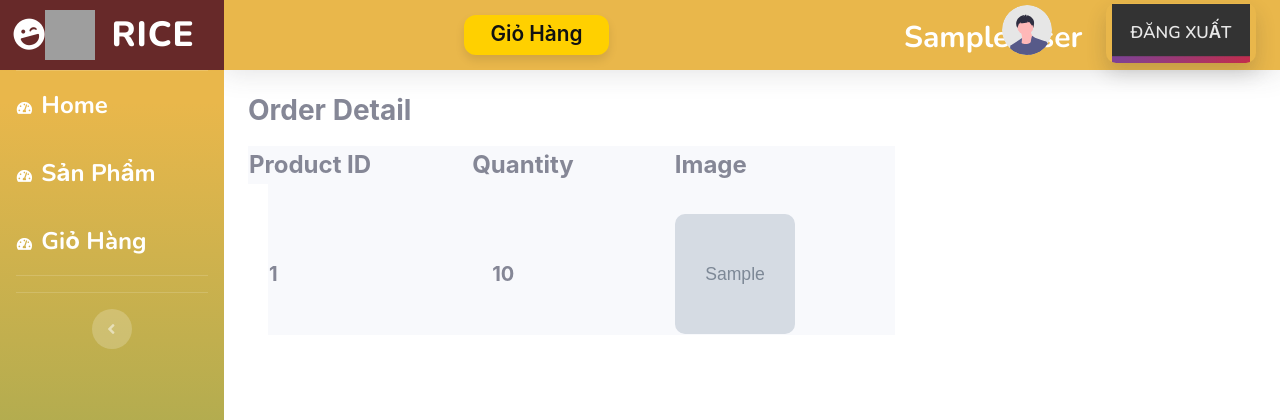
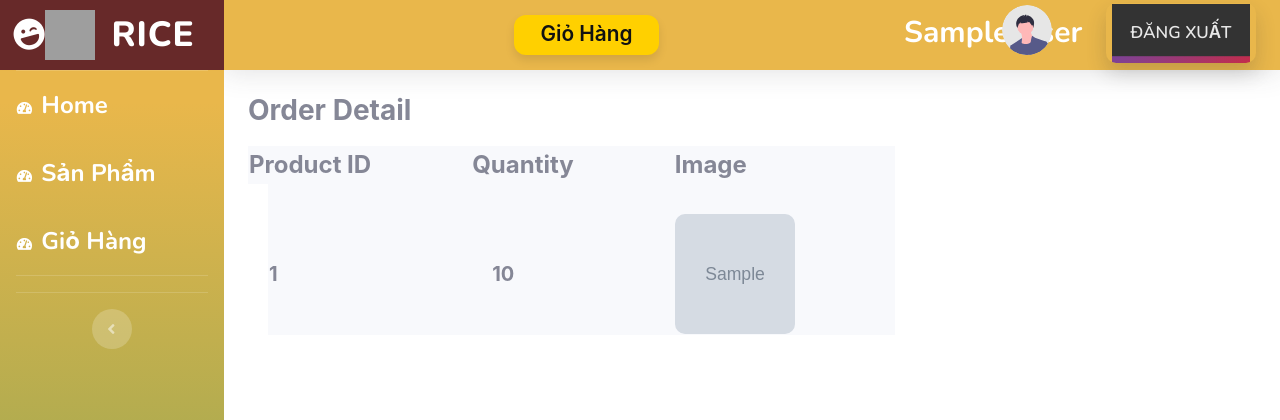
Before and after one commit to theminecr123/DoAn_MNM, a PHP site: template app/views/order/orderdetail.php in a window 1280 px wide. Shown: the top 420 px of the page. Run offline with PHP 8.4, Linux system fonts and the light colour scheme; the visitor is signed in with stand-in values (Sample User, id 1); the template is opened without the code that fills it: most values are stand-ins (such as "Sample title", 1, 10 or a date in 2020); grey boxes marked "Sample" are stand-in pictures; some libraries are stand-ins or nearby versions; grey boxes are pictures that could not be loaded.

Commit message:
fix giao dien

```diff
--- a/app/views/share/header.php
+++ b/app/views/share/header.php
@@ -175,7 +175,7 @@
                                 <li class="nav-item">
                                                 <a class="nav-link" href="/DoAn_MNM/cart/show" style="font-size: 20px;">
 
-                                                    <button style="margin-top:20px;margin-left:-600px;" class="CartBtn">
+                                                    <button style="margin-top:20px;margin-left:-550px;" class="CartBtn">
                                                     <span class="IconContainer">
                                                     <svg xmlns="http://www.w3.org/2000/svg" height="1em" viewBox="0 0 576 512" fill="rgb(17, 17, 17)" class="cart"><path d="M0 24C0 10.7 10.7 0 24 0H69.5c22 0 41.5 12.8 50.6 32h411c26.3 0 45.5 25 38.6 50.4l-41 152.3c-8.5 31.4-37 53.3-69.5 53.3H170.7l5.4 28.5c2.2 11.3 12.1 19.5 23.6 19.5H488c13.3 0 24 10.7 24 24s-10.7 24-24 24H199.7c-34.6 0-64.3-24.6-70.7-58.5L77.4 54.5c-.7-3.8-4-6.5-7.9-6.5H24C10.7 48 0 37.3 0 24zM128 464a48 48 0 1 1 96 0 48 48 0 1 1 -96 0zm336-48a48 48 0 1 1 0 96 48 48 0 1 1 0-96z"></path></svg>
                                                     </span>
@@ -196,7 +196,7 @@
                                     <span class="mr-2 d-none d-lg-inline text-gray-600 small">
                                         <?php
                                         if(isset($_SESSION['name'])){
-                                            echo '<a href="../account/info" style="position:absolute; top:-90px; left: 800px; font-size:30px;color: white; font-weight:bold; text-decoration: none; margin-left:-120px;margin-top:105px;">' . $_SESSION['name'] .  '</a>';
+                                            echo '<a href="../account/info" style="position:absolute; top:-90px; left: 800px; font-size:30px;color: white; font-weight:bold; text-decoration: none; margin-left:-120px;margin-top:100px;">' . $_SESSION['name'] .  '</a>';
                                             // echo "<a class='btn btn-danger' href='../account/logout'>Đăng Xuất2</a>";
 
                                             echo '
--- a/app/views/share/home.php
+++ b/app/views/share/home.php
@@ -3,7 +3,7 @@
 include_once 'app/views/share/header.php' ?>
 
 <div style="color:white;font-size:26px;font-weight: bold;">
-<div style="display:flex; justify-content: center; margin-top:-80px; margin-left:-840px; position:relative">
+<div style="display:flex; justify-content: center; margin-top:-80px; margin-left:-800px; position:relative">
     <a style="text-decoration: none;color:white;scroll-behavior: smooth;" href="#about">About</a>
 
     <a style="padding-left:80px;text-decoration: none;color:white" href="#contact">Contact</a>
```
